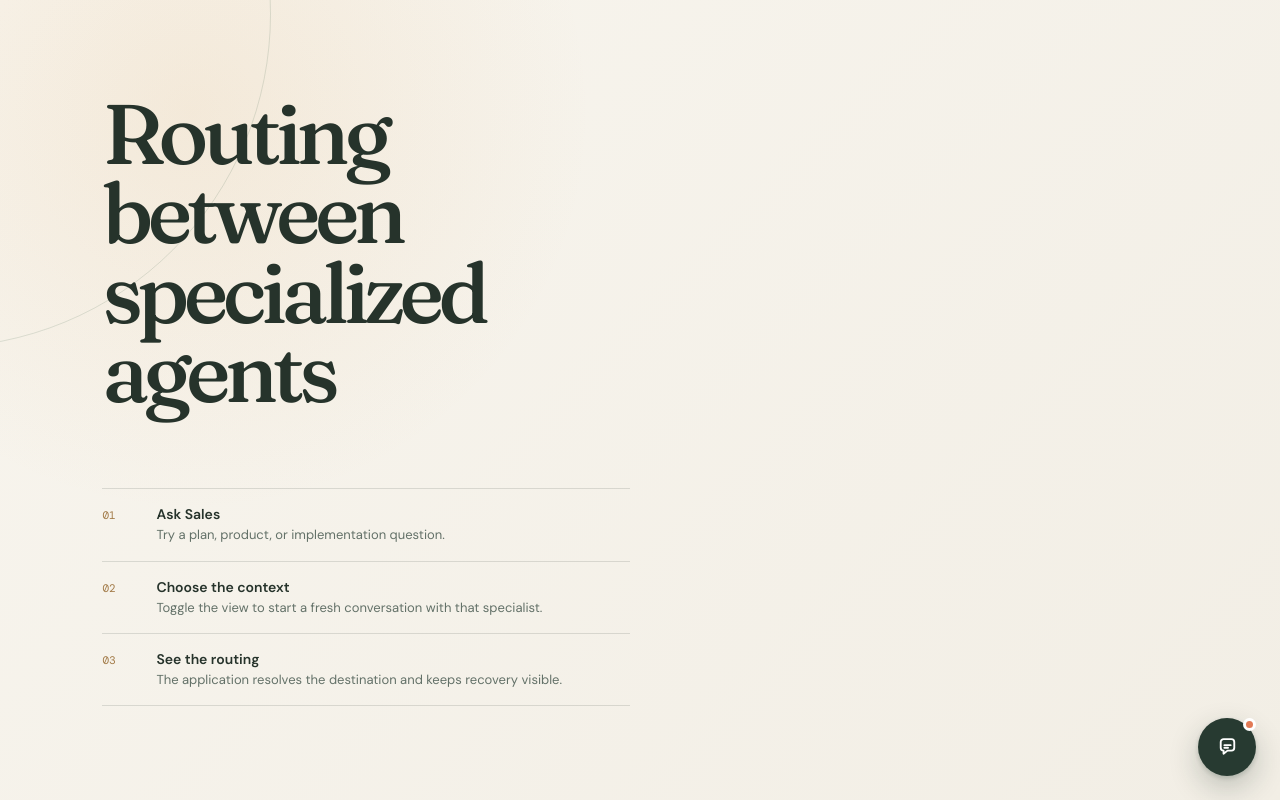
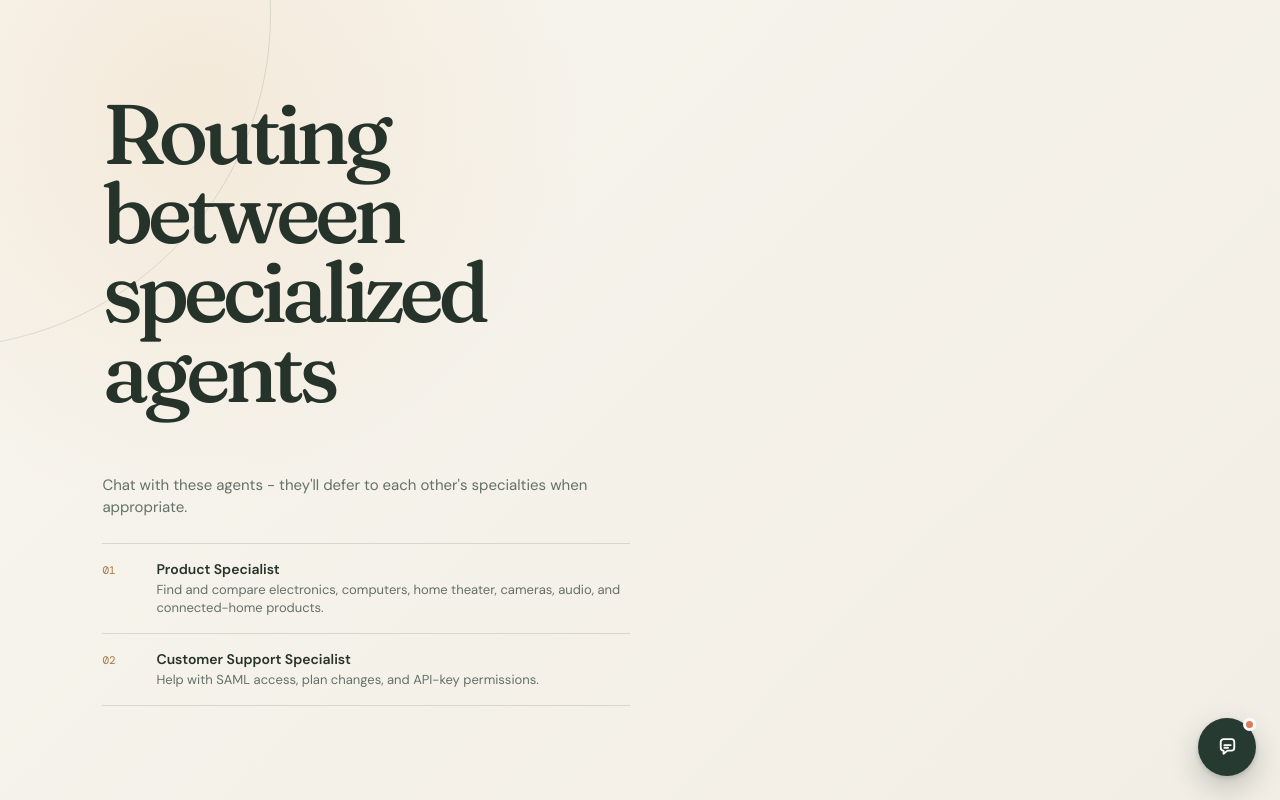
Before and after one commit to jadenguitarman/specialized-agent-handoff, a Next.js app: page / in a window 1280 px wide. Built offline with nearby package versions, Linux system fonts and the light colour scheme.

Commit message:
Refine specialist capability copy

```diff
--- a/app/globals.css
+++ b/app/globals.css
@@ -80,8 +80,16 @@ body {
   border-top: 1px solid var(--line);
   display: grid;
   gap: 0;
-  margin-top: clamp(42px, 6vw, 86px);
+  margin-top: 24px;
   max-width: 680px;
+}
+
+.usage-intro {
+  color: var(--muted);
+  font-size: 15px;
+  line-height: 1.45;
+  margin: clamp(34px, 5vw, 68px) 0 0;
+  max-width: 560px;
 }
 
 .usage-note {
@@ -154,4 +162,8 @@ body {
   .usage-notes {
     margin-top: 30px;
   }
+
+  .usage-intro {
+    margin-top: 30px;
+  }
 }
--- a/app/page.js
+++ b/app/page.js
@@ -6,18 +6,16 @@ export default function Page() {
       <section className="demo-copy" aria-labelledby="demo-title">
         <h1 id="demo-title">Routing between specialized agents</h1>
 
-        <div className="usage-notes" aria-label="How to use the demo">
+        <p className="usage-intro">Chat with these agents - they'll defer to each other's specialties when appropriate.</p>
+
+        <div className="usage-notes" aria-label="Specialist capabilities">
           <div className="usage-note">
             <span className="usage-number">01</span>
-            <div><strong>Ask Sales</strong><span>Try a plan, product, or implementation question.</span></div>
+            <div><strong>Product Specialist</strong><span>Find and compare electronics, computers, home theater, cameras, audio, and connected-home products.</span></div>
           </div>
           <div className="usage-note">
             <span className="usage-number">02</span>
-            <div><strong>Choose the context</strong><span>Toggle the view to start a fresh conversation with that specialist.</span></div>
-          </div>
-          <div className="usage-note">
-            <span className="usage-number">03</span>
-            <div><strong>See the routing</strong><span>The application resolves the destination and keeps recovery visible.</span></div>
+            <div><strong>Customer Support Specialist</strong><span>Help with SAML access, plan changes, and API-key permissions.</span></div>
           </div>
         </div>
       </section>
```
